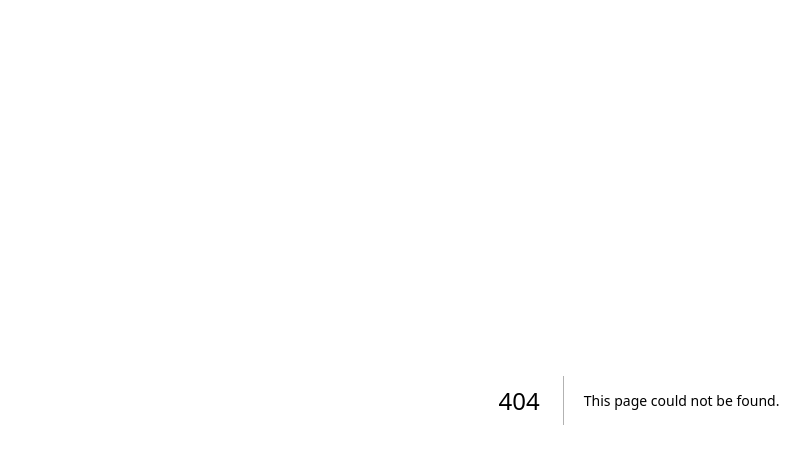
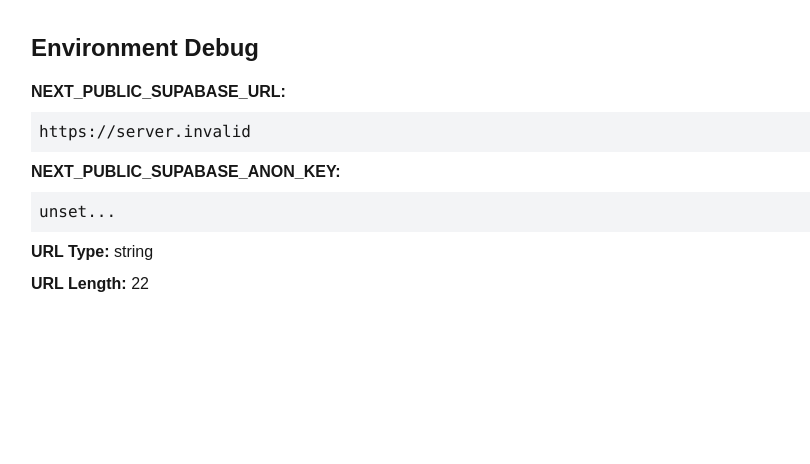
Before and after one commit to r33bt/igcse-quiz-app, a Next.js app: page /debug in a window 1280 px wide. Before the commit this address had no page. Shown: the top 464 px of the page, without its empty margins (1-811 px from the left). Built offline with nearby package versions, Linux system fonts and the light colour scheme; no server answers.

Commit message:
Add debug page to check environment variables

```diff
--- /dev/null
+++ b/src/app/debug/page.tsx
@@ -0,0 +1,23 @@
+export default function DebugPage() {
+  return (
+    <div className="p-8">
+      <h1 className="text-2xl font-bold mb-4">Environment Debug</h1>
+      <div className="space-y-2">
+        <p><strong>NEXT_PUBLIC_SUPABASE_URL:</strong></p>
+        <code className="bg-gray-100 p-2 block break-all">
+          {process.env.NEXT_PUBLIC_SUPABASE_URL || 'MISSING'}
+        </code>
+
+        <p><strong>NEXT_PUBLIC_SUPABASE_ANON_KEY:</strong></p>
+        <code className="bg-gray-100 p-2 block break-all">
+          {process.env.NEXT_PUBLIC_SUPABASE_ANON_KEY ?
+            `${process.env.NEXT_PUBLIC_SUPABASE_ANON_KEY.substring(0, 50)}...` :
+            'MISSING'}
+        </code>
+
+        <p><strong>URL Type:</strong> {typeof process.env.NEXT_PUBLIC_SUPABASE_URL}</p>
+        <p><strong>URL Length:</strong> {process.env.NEXT_PUBLIC_SUPABASE_URL?.length || 0}</p>
+      </div>
+    </div>
+  )
+}
```
